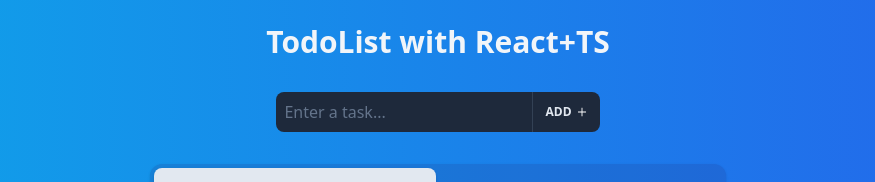
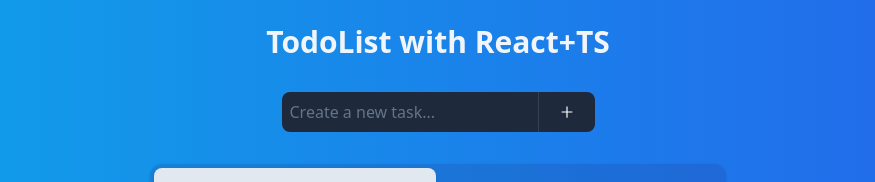
Before and after one commit to valentepablo/ts-todolist, a React (Create React App) app: page / in a window 1280 px wide. Shown: the top 182 px of the page, without its empty margins (202-1077 px from the left). Built offline with nearby package versions, Linux system fonts and the light colour scheme.

Commit message:
add inputfield changes

```diff
--- /dev/null
+++ b/src/components/ActionsButton.tsx
@@ -0,0 +1,43 @@
+import { Menu } from '@headlessui/react';
+import { Todo } from '../todoModel';
+import EditButton from './ActionButtons/EditButton';
+import DeleteButton from './ActionButtons/DeleteButton';
+import CompleteButton from './ActionButtons/CompleteButton';
+import { HiChevronDown } from 'react-icons/hi';
+
+type props = {
+  todo: Todo;
+  handleEdit: () => void;
+  handleDelete: (id: number) => void;
+  handleCompleted: (id: number) => void;
+};
+
+const ActionsButton = ({ todo, handleEdit, handleDelete, handleCompleted }: props) => {
+  return (
+    <Menu as='div' className='relative'>
+      <Menu.Button className='flex items-center p-2 text-sm text-blue-600 rounded-lg bg-slate-300/50'>
+        Options
+        <HiChevronDown className='w-4 h-4' />
+      </Menu.Button>
+      <Menu.Items className='absolute right-0 z-10 p-1 space-y-3 text-sm rounded-lg shadow-md top-10 w-36 bg-slate-100'>
+        <Menu.Item>
+          <div className='rounded-md ui-active:text-blue-600 ui-active:bg-slate-300/30'>
+            <EditButton todo={todo} handleEdit={handleEdit} />
+          </div>
+        </Menu.Item>
+        <Menu.Item>
+          <div className='rounded-md ui-active:text-blue-600 ui-active:bg-slate-300/30'>
+            <DeleteButton todo={todo} handleDelete={handleDelete} />
+          </div>
+        </Menu.Item>
+        <Menu.Item>
+          <div className='rounded-md ui-active:text-blue-600 ui-active:bg-slate-300/30'>
+            <CompleteButton todo={todo} handleCompleted={handleCompleted} />
+          </div>
+        </Menu.Item>
+      </Menu.Items>
+    </Menu>
+  );
+};
+
+export default ActionsButton;
--- a/src/components/InputField.tsx
+++ b/src/components/InputField.tsx
@@ -13,13 +13,12 @@ const InputField = ({ todo, setTodo, handleAdd }: props) => {
         type='text'
         value={todo}
         onChange={(e) => setTodo(e.target.value)}
-        placeholder='Enter a task...'
+        placeholder='Create a new task...'
         className='w-64 p-2 input bg-slate-800 focus:outline-none text-slate-200 placeholder:text-slate-500'
       />
       <button
         type='submit'
-        className='flex items-center gap-1 p-2 px-3 text-xs font-bold uppercase border-l rounded-r-lg bg-slate-800 text-slate-200 border-slate-700 hover:bg-slate-600'>
-        Add
+        className='flex items-center px-5 py-2 font-bold uppercase border-l rounded-r-lg bg-slate-800 text-slate-200 border-slate-700 hover:bg-slate-600'>
         <span>
           <AiOutlinePlus className='text-white' />
         </span>
```
